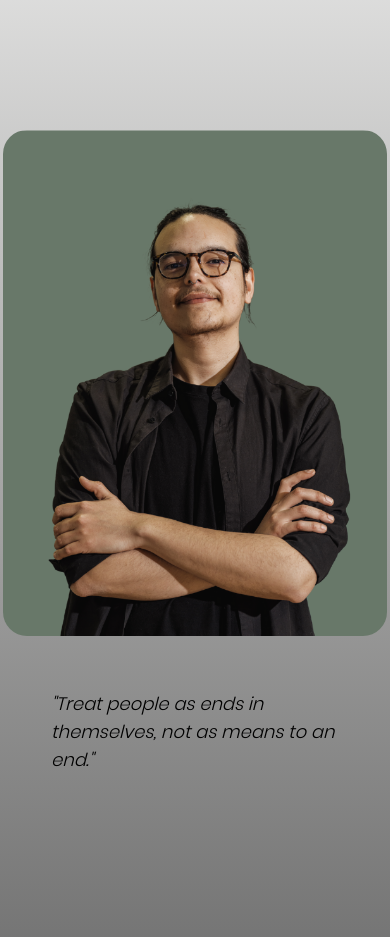
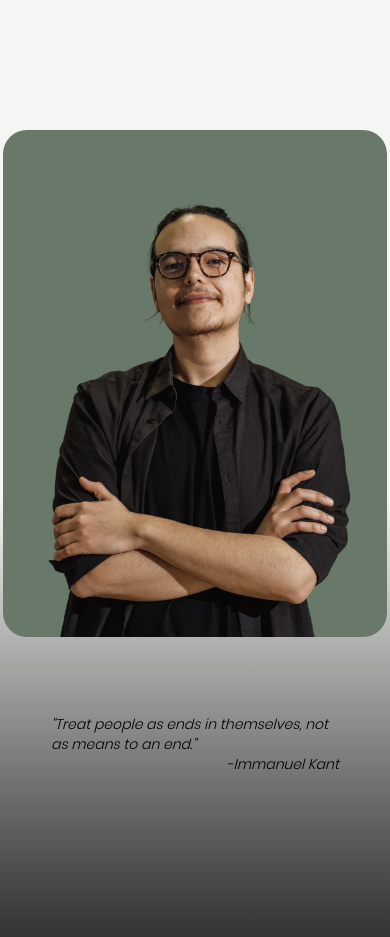
Before and after one commit to ChrisLitrico/portfolio-new, a React (Vite) app: page / in a window 390 px wide. Shown: the part 1060-1997 px from the top of the page. Built offline with nearby package versions, Linux system fonts and the light colour scheme.

Commit message:
fix(mobile): removed on mobile about image zoom scrolling due performance

```diff
--- a/src/components/organisms/About.tsx
+++ b/src/components/organisms/About.tsx
@@ -7,6 +7,7 @@ gsap.registerPlugin(ScrollTrigger);
 
 const About = () => {
   useGSAP(() => {
+    if (window.innerWidth > 768) {
       const clipAnimation = gsap.timeline({
         scrollTrigger: {
           trigger: '#clip',
@@ -33,12 +34,13 @@ const About = () => {
           ScrollTrigger.refresh();
         });
       };
+    }
   });
 
   return (
     <div
       id="about"
-      className="min-h-screen w-screen bg-gradient-to-b from-stone-100 from-0% to-neutral-800 to-100%"
+      className="min-h-screen w-screen bg-gradient-to-b from-stone-100 from-0% via-stone-100 via-60% to-neutral-800 to-100%"
     >
       <div className="relative mb-8 flex flex-col items-center gap-5">
         <h2 className="font-poppins text-sm text-neutral-800 uppercase md:text-lg">
@@ -50,8 +52,11 @@ const About = () => {
           containerClass="mt-5 !text-neutral-800 text-center"
         />
         <div className="about-subtext">
-          <blockquote className="italic text-left mx-auto w-3/4 font-normal">
+          <blockquote className="italic text-sm md:text-lg text-left mx-auto w-3/4 font-normal">
             "Treat people as ends in themselves, not as means to an end."
+          </blockquote>
+          <blockquote className="italic text-sm md:text-lg text-right mx-auto w-3/4 font-normal">
+            -Immanuel Kant
           </blockquote>
         </div>
       </div>
--- a/src/index.css
+++ b/src/index.css
@@ -62,7 +62,7 @@
   }
 
   .about-image {
-    @apply absolute left-1/2 top-0 z-20 h-[60vh] w-96 origin-center -translate-x-1/2 overflow-hidden rounded-3xl md:w-[30vw];
+    @apply relative md:absolute left-1/2 top-0 z-20 h-[60vh] w-96 origin-center -translate-x-1/2 overflow-hidden rounded-3xl md:w-[30vw];
   }
 
   .animated-title {
```
Lines whose indentation alone changed are shown as unchanged.
